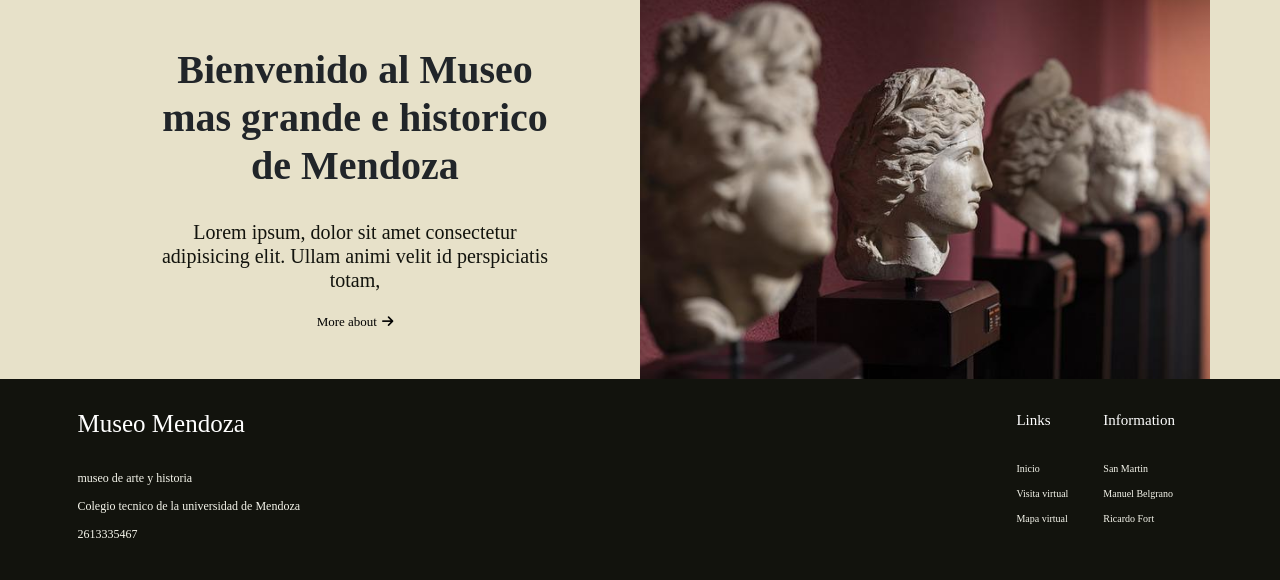
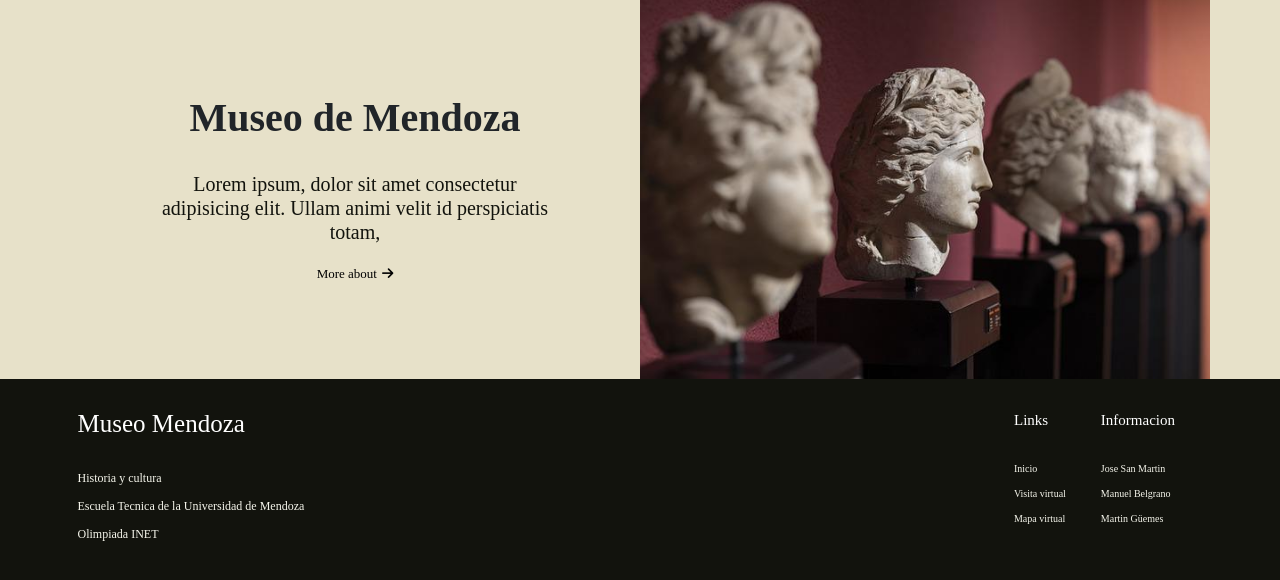
Before and after one commit to Valentino-Moreno/museo, a website: page index.html in a window 1280 px wide. Shown: the part 732-1312 px from the top of the page. Drawn offline with nearby package versions, Linux system fonts and the light colour scheme; a web font is replaced by a local one.

Commit message:
palabras

```diff
--- a/index.html
+++ b/index.html
@@ -52,7 +52,7 @@
               <div
                 class="d-flex justify-content-center align-items-center flex-column"
               >
-                <p>Bienvenido al Museo mas grande e historico de Mendoza</p>
+                <p>Museo de Mendoza</p>
                 <h1 class="text-center">
                   Lorem ipsum, dolor sit amet consectetur adipisicing elit.
                   Ullam animi velit id perspiciatis totam,
@@ -77,9 +77,9 @@
         <div class="containerMain">
           <h6>Museo Mendoza</h6>
           <div>
-            <p>museo de arte y historia</p>
-            <p>Colegio tecnico de la universidad de Mendoza</p>
-            <p>2613335467</p>
+            <p>Historia y cultura</p>
+            <p>Escuela Tecnica de la Universidad de Mendoza</p>
+            <p>Olimpiada INET</p>
           </div>
         </div>
         <div class="containerLinks d-flex justify-content-end">
@@ -92,11 +92,11 @@
             </div>
           </div>
           <div class="container">
-            <p class="title">Information</p>
+            <p class="title">Informacion</p>
             <div class="d-flex flex-column">
-              <a href="#">San Martin</a>
+              <a href="#">Jose San Martin</a>
               <a href="#">Manuel Belgrano</a>
-              <a href="#">Ricardo Fort</a>
+              <a href="#">Martin Güemes</a>
             </div>
           </div>
         </div>
```
Also changed, not shown: pages/mapa.html (+6 -6 lines), sass/estilos.scss (line endings or trailing spaces).
